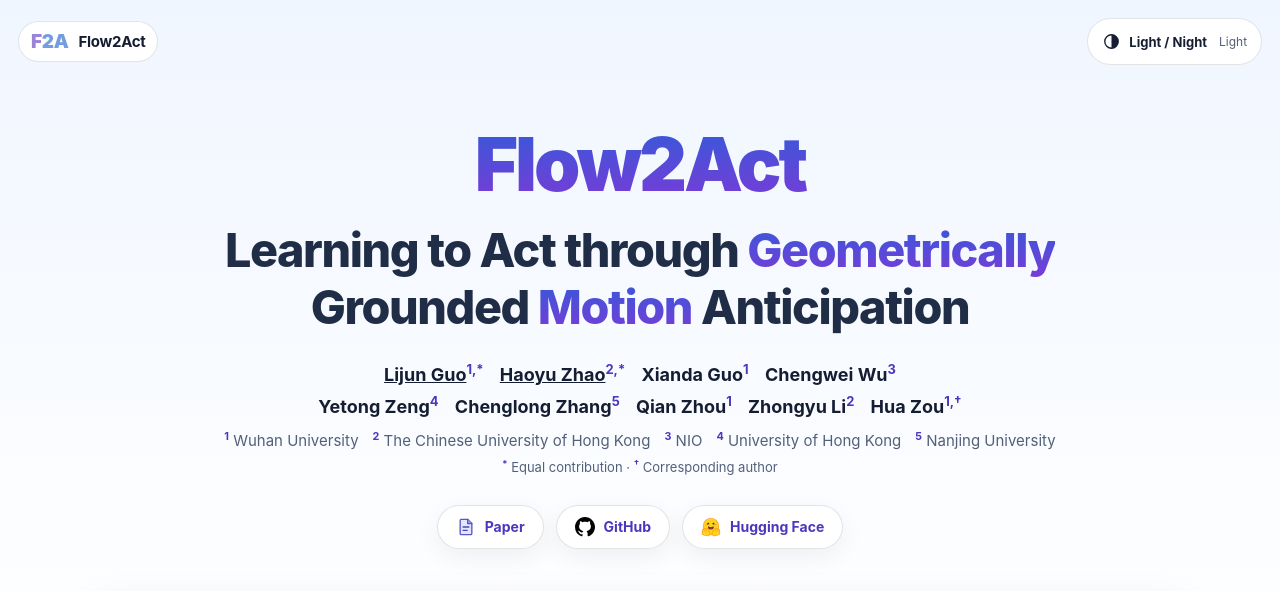
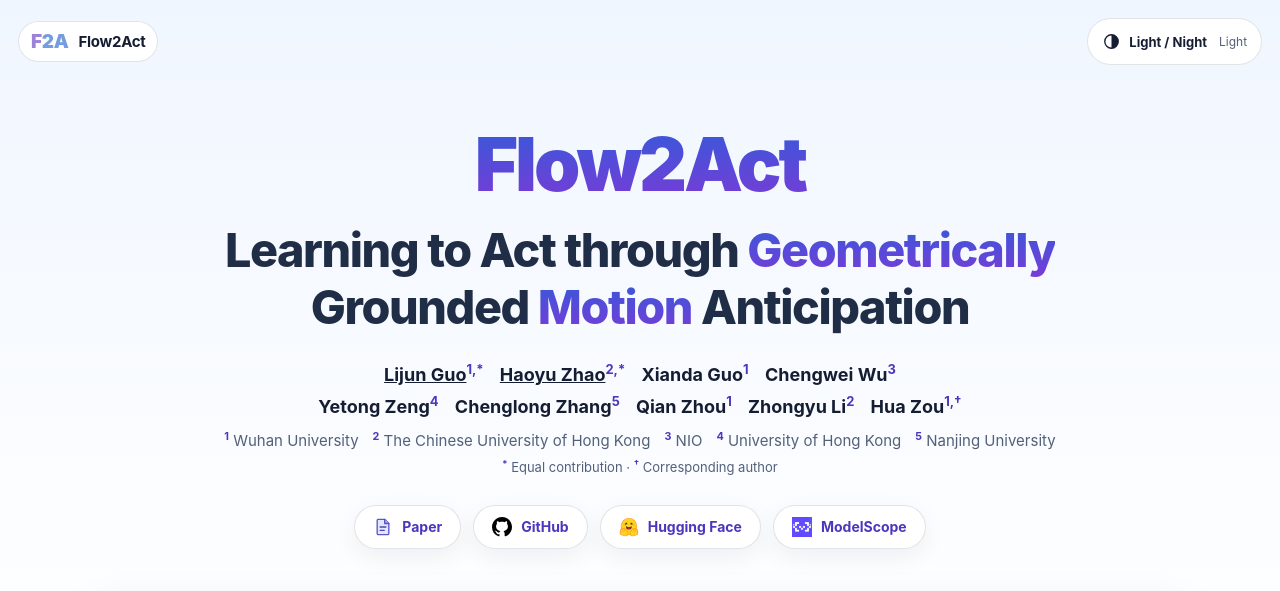
Before and after one commit to ShawnRicardo/Flow2Act.github.io, a plain HTML site: page index.html in a window 1280 px wide. Shown: the top 591 px of the page. Drawn offline with Linux system fonts and the light colour scheme.

Commit message:
Link Flow2Act model repositories on project page

```diff
--- a/index.html
+++ b/index.html
@@ -59,9 +59,13 @@
         <img class="resource-icon" src="assets/images/github.svg" alt="" width="20" height="20">
         GitHub
       </a>
-      <a class="pill" role="link" aria-disabled="true" title="Hugging Face link pending">
+      <a class="pill" href="https://huggingface.co/ShawnRicardo/Flow2Act-HF">
         <img class="resource-icon" src="assets/images/hugging-face.svg" alt="" width="20" height="20">
         Hugging Face
+      </a>
+      <a class="pill" href="https://modelscope.cn/models/ShawnRicardo/Flow2Act-MS">
+        <img class="resource-icon" src="assets/images/modelscope.ico" alt="" width="20" height="20">
+        ModelScope
       </a>
     </nav>
   </header>
```
Also changed, not shown: assets/images/modelscope.ico (added).
